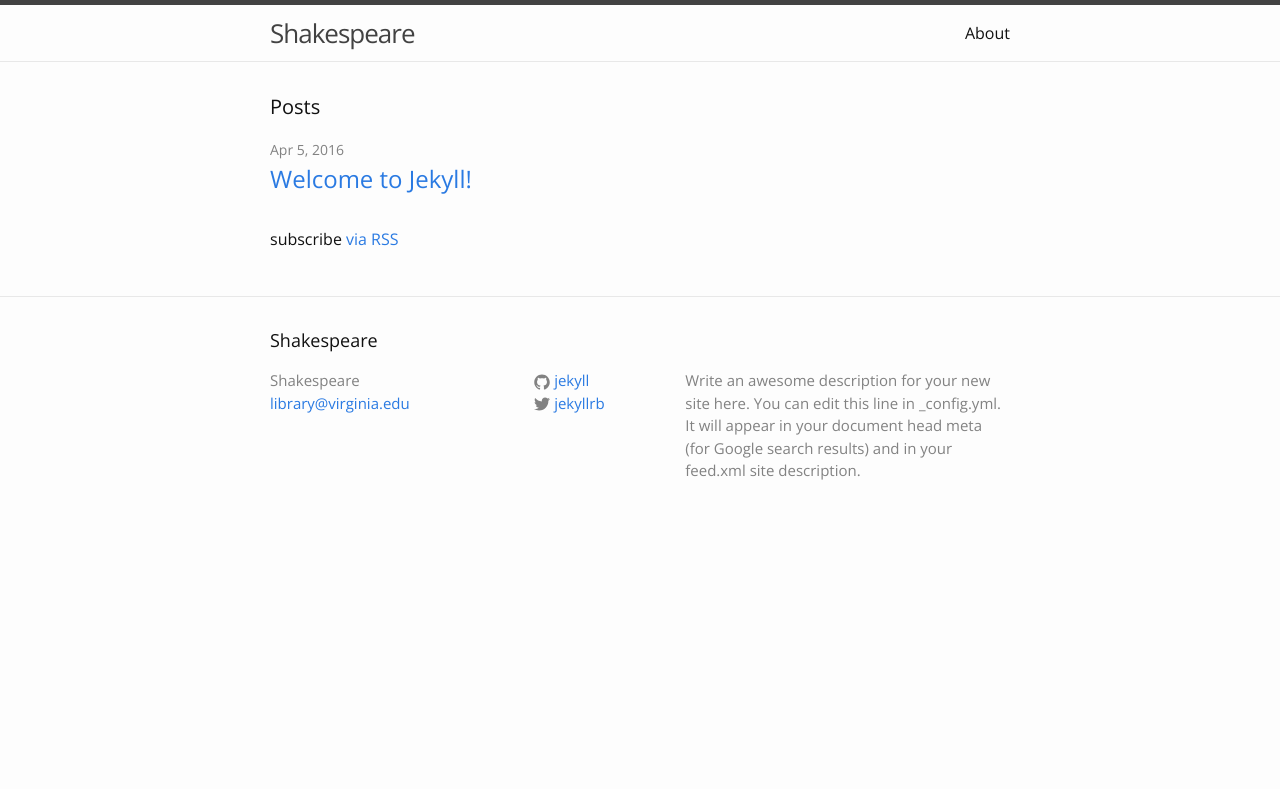
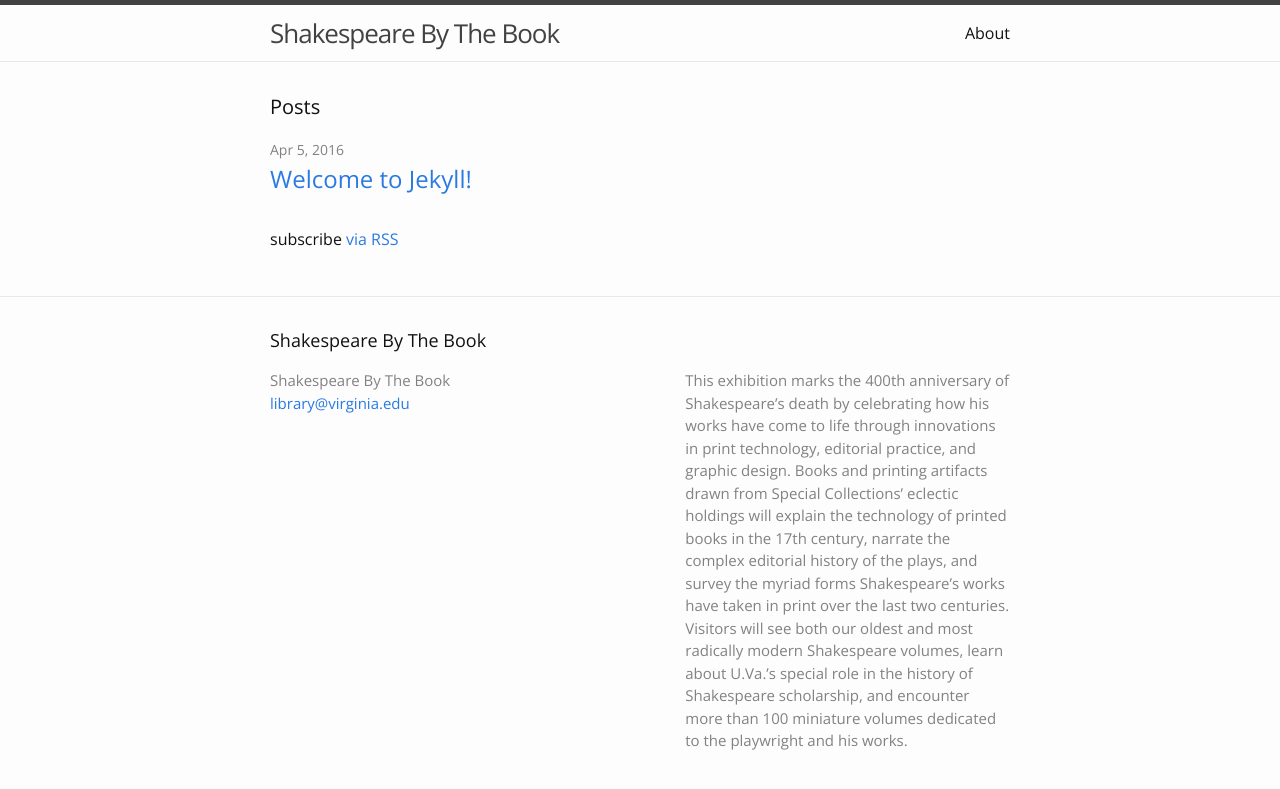
Before and after one commit to uvalib/shakespeare, a Jekyll site: the page built from index.html, in a window 1280 px wide. Shown: the top 789 px of the page. Built offline with Jekyll 4.4.1, drawn with Linux system fonts in a browser that asks for light colours; nearby versions of some CDN libraries.

Commit message:
UX-833 #comment add existing site text as meta description; include awesome font css for social media icons

```diff
--- a/_config.yml
+++ b/_config.yml
@@ -1,14 +1,21 @@
 # Site settings
-title: Shakespeare
+title: Shakespeare By The Book
 email: library@virginia.edu
 description: > # this means to ignore newlines until "baseurl:"
-  Write an awesome description for your new site here. You can edit this
-  line in _config.yml. It will appear in your document head meta (for
-  Google search results) and in your feed.xml site description.
+  This exhibition marks the 400th anniversary of Shakespeare’s death by
+  celebrating how his works have come to life through innovations in print
+  technology, editorial practice, and graphic design. Books and printing
+  artifacts drawn from Special Collections’ eclectic holdings will explain
+  the technology of printed books in the 17th century, narrate the complex
+  editorial history of the plays, and survey the myriad forms Shakespeare’s
+  works have taken in print over the last two centuries. Visitors will see
+  both our oldest and most radically modern Shakespeare volumes, learn about
+  U.Va.’s special role in the history of Shakespeare scholarship, and
+  encounter more than 100 miniature volumes dedicated to the playwright and
+  his works.
 baseurl: "/" # the subpath of your site, e.g. /blog/
 url: "http://shakespeare.lib.virginia.edu" # the base hostname & protocol for your site
-twitter_username: jekyllrb
-github_username:  jekyll
+library_url: "http://library.virginia.edu"
 
 # Build settings
 markdown: kramdown
--- a/_includes/head.html
+++ b/_includes/head.html
@@ -6,7 +6,8 @@
     <title>{% if page.title %}{{ page.title }}{% else %}{{ site.title }}{% endif %}</title>
     <meta name="description" content="{{ site.description }}">
 
-    <link href='https://fonts.googleapis.com/css?family=Open+Sans:400,600' rel='stylesheet' type='text/css'>
+    <link rel="stylesheet" href="https://fonts.googleapis.com/css?family=Open+Sans:400,600" type="text/css">
+    <link rel="stylesheet" href="//maxcdn.bootstrapcdn.com/font-awesome/4.1.0/css/font-awesome.min.css">
     <link rel="stylesheet" href="{{ "/css/main.css" | prepend: site.baseurl }}">
     <link rel="canonical" href="{{ page.url | replace:'index.html','' | prepend: site.baseurl | prepend: site.url }}">
 </head>
```
